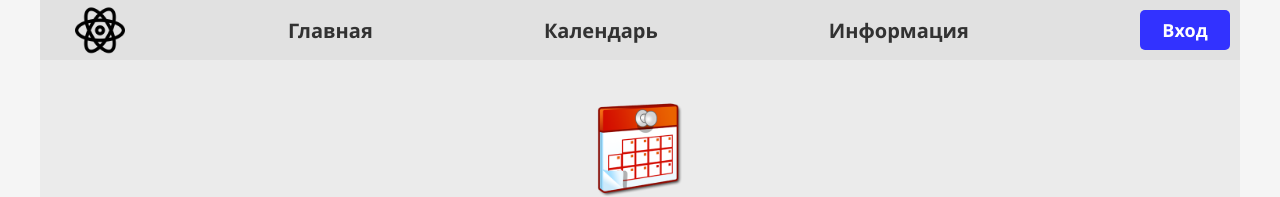
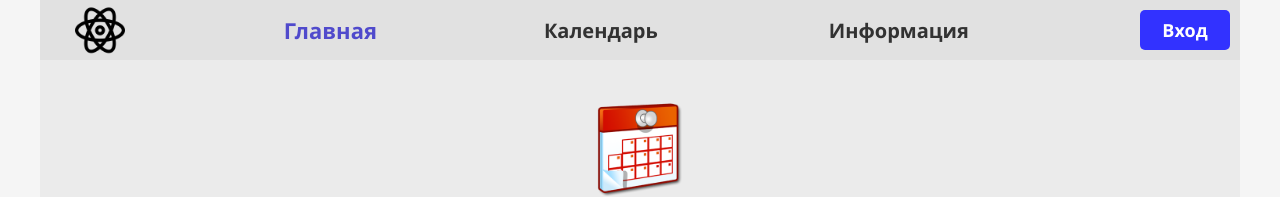
Before and after one commit to romanmitskevich/react-app, a React (Create React App) app: page / in a window 1280 px wide. Shown: the top 197 px of the page. Built offline with nearby package versions, Linux system fonts and the light colour scheme; the HTML template or start-up script is replaced by a standard one.

Commit message:
feat: add active navlink

```diff
--- a/src/App.js
+++ b/src/App.js
@@ -1,5 +1,5 @@
 import { BrowserRouter, Routes, Route } from "react-router-dom";
-import { useState, useEffect } from "react";
+import { useState } from "react";
 import MainLayout from "./pages/MainLayout";
 import Info from "./pages/Info";
 import Home from "./pages/Home";
--- a/src/components/Navbar.js
+++ b/src/components/Navbar.js
@@ -5,11 +5,11 @@ const Navbar = ({ user }) => {
 
     return (
         <nav className="navbar">
-            <NavLink to="/">Главная</NavLink>
-            <NavLink to="/calendar">Календарь</NavLink>
-            <NavLink to="/info">Информация</NavLink>
+            <NavLink to="/" className={({ isActive }) => (isActive ? "navlink active" : "navlink")}>Главная</NavLink>
+            <NavLink to="/calendar" className={({ isActive }) => (isActive ? "navlink active" : "navlink")}>Календарь</NavLink>
+            <NavLink to="/info" className={({ isActive }) => (isActive ? "navlink active" : "navlink")}>Информация</NavLink>
             {user?.username || userName ? <div className="profile-logo">
-                <NavLink to="/profile"><span className="user-name">{userName}</span><div className="user-photo"></div></NavLink></div>
+                <NavLink to="/profile" className={({ isActive }) => (isActive ? "navlink active" : "navlink")}><span className="user-name">{userName}</span><div className="user-photo"></div></NavLink></div>
                 : <NavLink to="/login"><button className="login-button">Вход</button></NavLink>}
         </nav >
     )
--- a/src/index.css
+++ b/src/index.css
@@ -66,11 +66,22 @@ body{
     padding: 5px;
 }
 
-.navbar > a{
+.navlink{
     color: rgb(50, 50, 50);
     font-size: 20px;
     font-weight: 600;
     font-family:'Segoe UI', Tahoma, Geneva, Verdana, sans-serif;
+
+    transition: all 0.4s ease 0s;
+}
+
+.navlink:hover{
+    color: rgb(150, 150, 150);
+}
+
+.navlink.active{
+    color: #504acc;
+    transform: scale(1.1);
 }
 
 .profile-logo a{
@@ -85,7 +96,6 @@ body{
     max-width: 60px;
     overflow: hidden;
 
-    color: rgb(50, 50, 50);
     font-size: 18px;
     font-family:'Segoe UI', Tahoma, Geneva, Verdana, sans-serif;
 }
@@ -187,7 +197,7 @@ input::placeholder {
 
 .form-input:focus {
     border: 1px solid rgb(50, 50, 255);
-    box-shadow: 1px 1px 2px 2px rgba(50, 50, 255, 0.2)
+    box-shadow: 1px 1px 2px 2px rgba(50, 50, 255, 0.2);
 }
 
 .submit-button{
```
